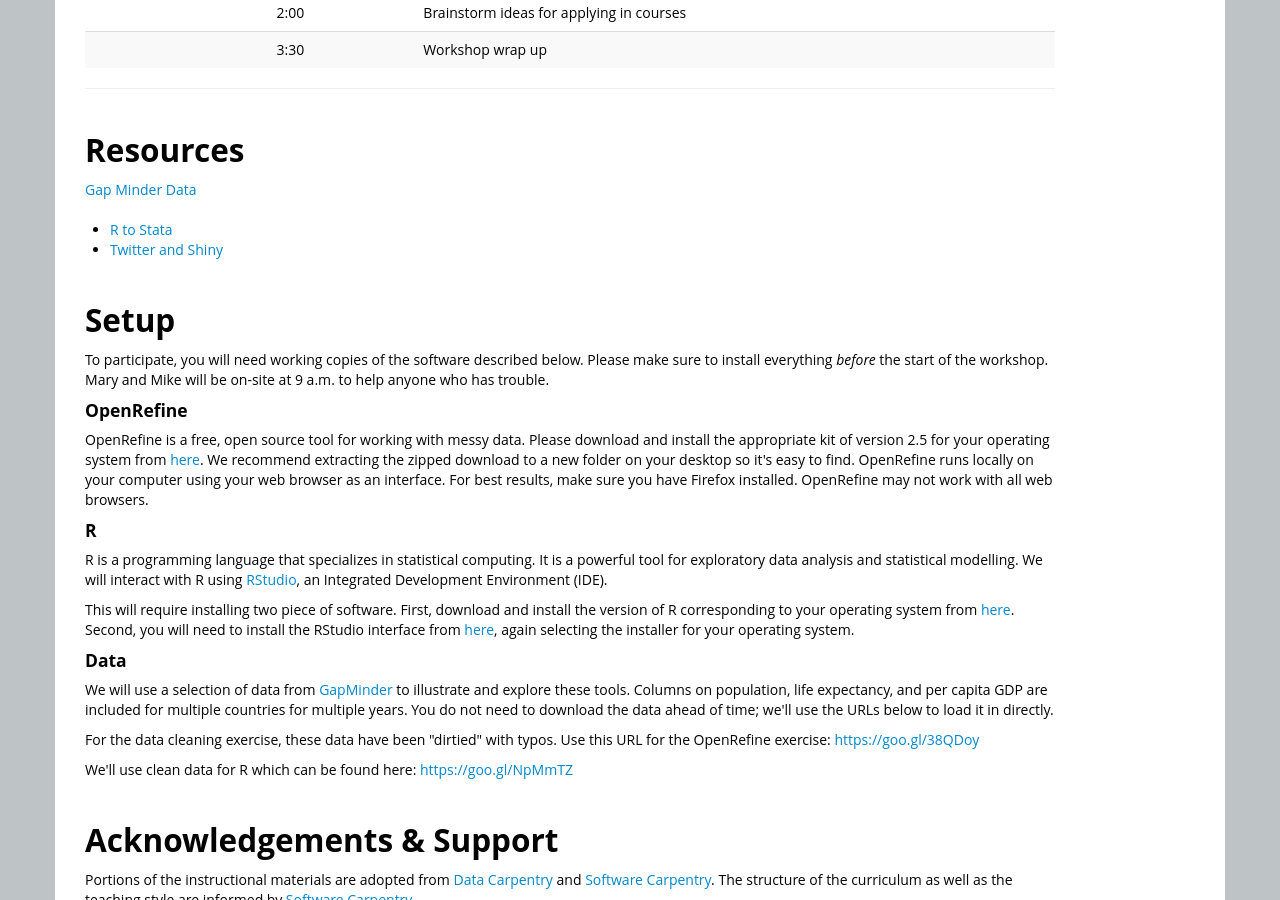
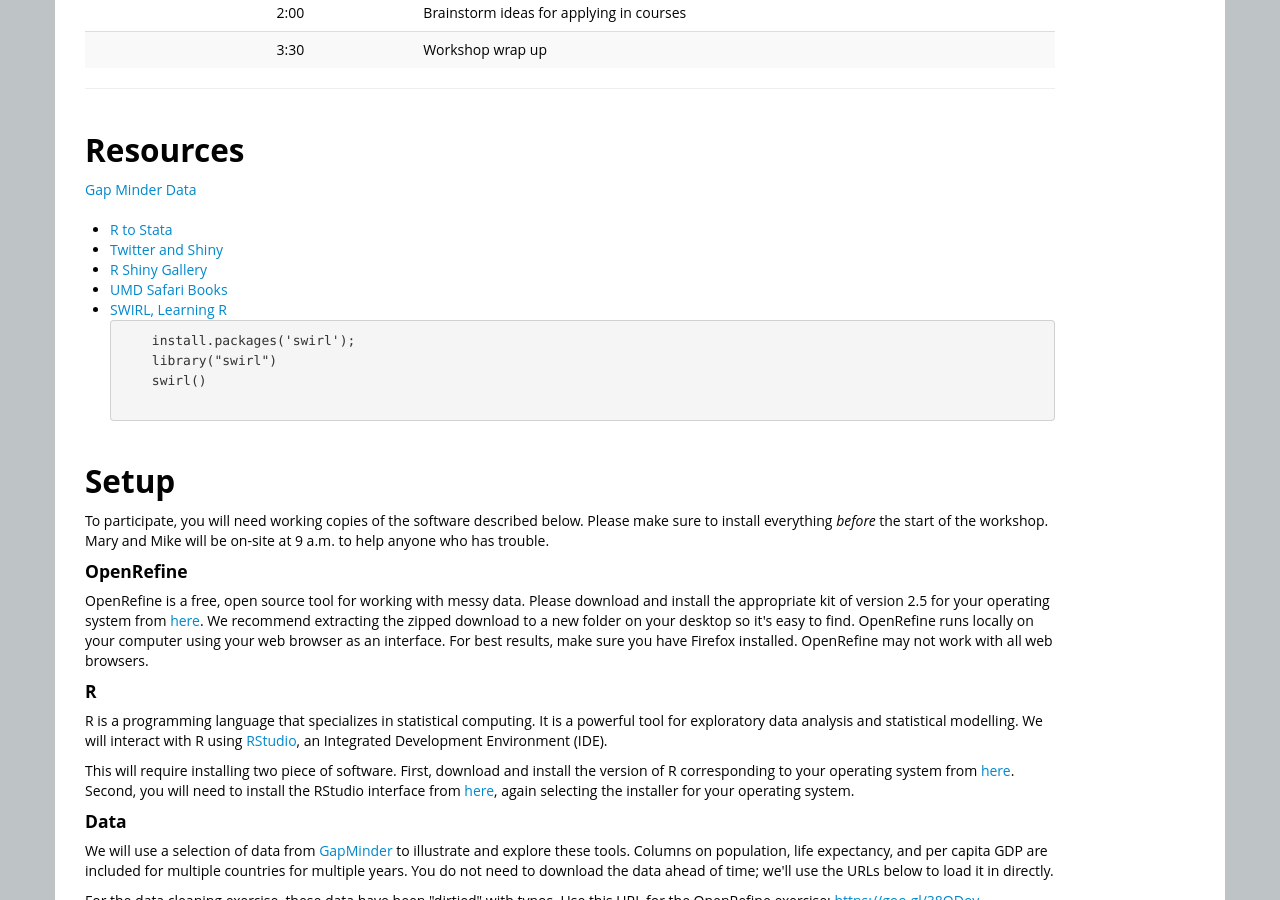
Before and after one commit to SESYNC-ci/BSOS-Jan-2015, a Jekyll site: the page built from index.html, in a window 1280 px wide and 900 px high, scrolled down 904 px. Built offline with Jekyll 4.4.1, drawn with Linux system fonts in a browser that asks for light colours.

Commit message:
Update index.html

```diff
--- a/index.html
+++ b/index.html
@@ -95,6 +95,13 @@ We'll explore ways to introduce state-of-the-art, practical computation to under
 <ul>
   <li><a href="http://www.princeton.edu/~otorres/RStata.pdf">R to Stata</a></li>
   <li><a href="http://www.r-bloggers.com/how-to-create-a-twitter-sentiment-analysis-using-r-and-shiny/">Twitter and Shiny</a></li>
+  <LI><A href="http://shiny.rstudio.com/gallery/">R Shiny Gallery</A></LI>
+  <li><a href="">UMD Safari Books</a></li>
+  <li><a href="http://swirlstats.com/">SWIRL, Learning R</a><pre>
+    install.packages('swirl');
+    library("swirl")
+    swirl()
+  </pre></li>
 </ul>
 
 <h2>Setup</h2>
```
